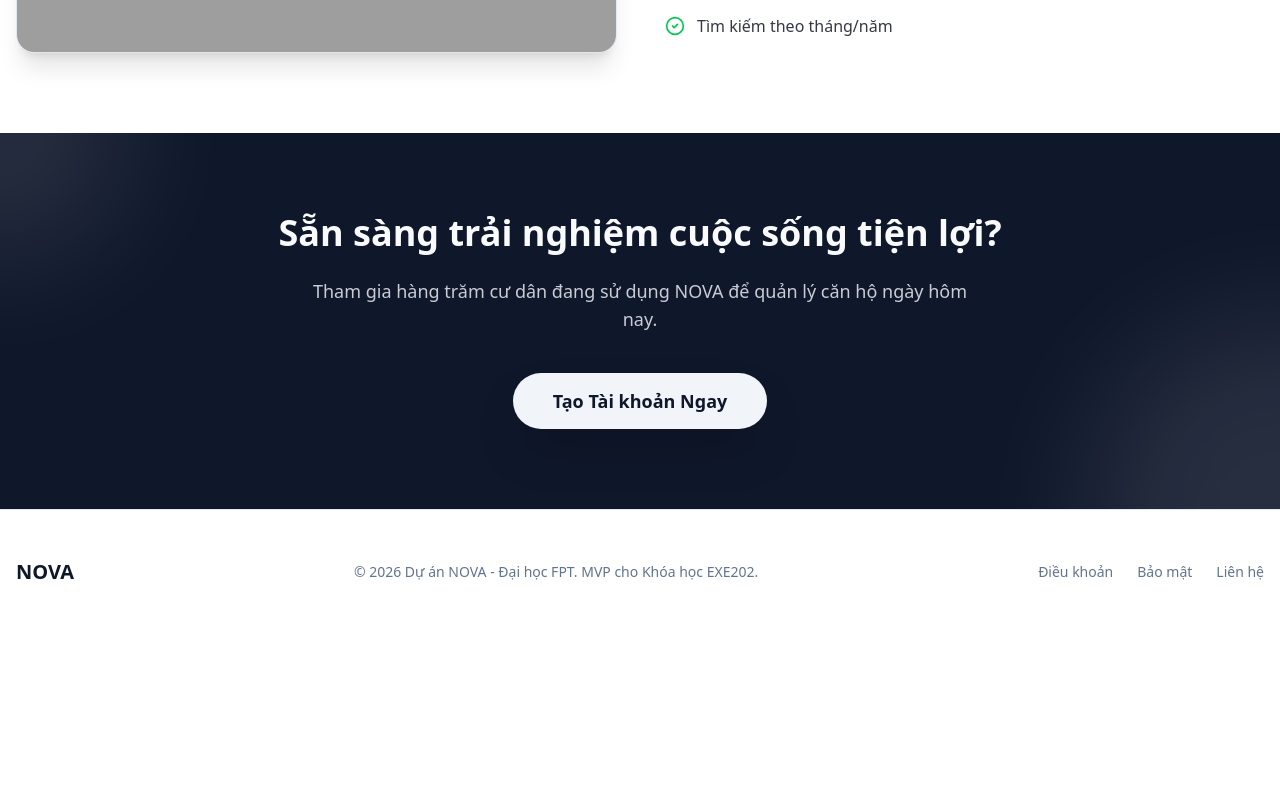
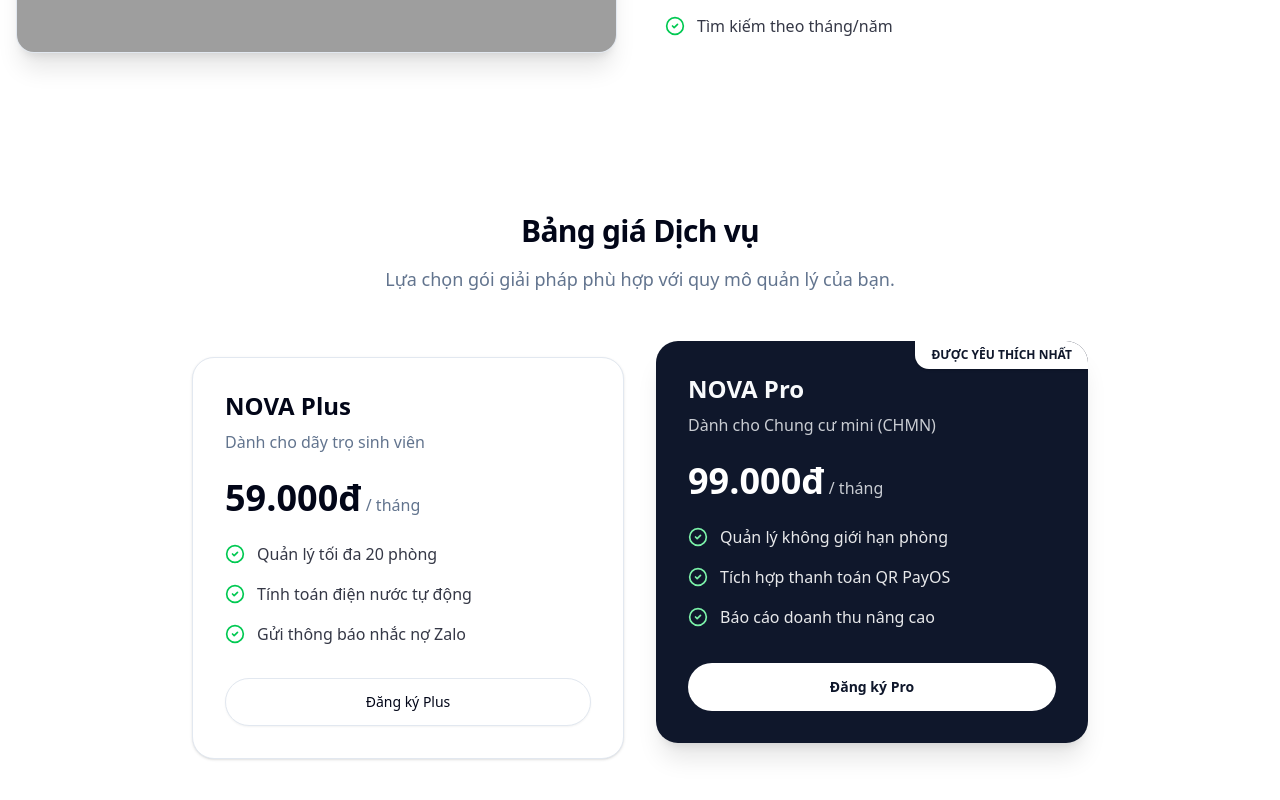
Before and after one commit to baole405/NOVA_FE, a Next.js app: page / in a window 1280 px wide. Shown: the part 2740-3540 px from the top of the page. Before the commit the page ends 3374 px from the top, so only its background shows below. Built offline with nearby package versions, Linux system fonts and the light colour scheme; no server answers; grey boxes are pictures that could not be loaded.

Commit message:
feat: implement marketing landing page and create skeleton files for manager dashboard and apartment management views

```diff
--- a/src/app/(protected)/manager/apartments/page.tsx
+++ b/src/app/(protected)/manager/apartments/page.tsx
@@ -4,6 +4,7 @@
 import { useMemo, useState } from "react";
 import { ApartmentDialog } from "@/components/manager/apartments/apartment-dialog";
 import { ApartmentTable } from "@/components/manager/apartments/apartment-table";
+import { fetchApi } from "@/lib/api-client";
 import {
   AlertDialog,
   AlertDialogAction,
@@ -22,20 +23,24 @@
   CardHeader,
   CardTitle,
 } from "@/components/ui/card";
-import {
-  Select,
-  SelectContent,
-  SelectItem,
-  SelectTrigger,
-  SelectValue,
-} from "@/components/ui/select";
-import { mockManagerApartments } from "@/lib/mock-data";
+import { Select, SelectContent, SelectItem, SelectTrigger, SelectValue } from "@/components/ui/select";
 import type { ManagerApartment } from "@/types";
+import { useEffect } from "react";
 
 export default function ManagerApartmentsPage() {
-  const [apartments, setApartments] = useState<ManagerApartment[]>(
-    mockManagerApartments,
-  );
+  const [apartments, setApartments] = useState<ManagerApartment[]>([]);
+
+  useEffect(() => {
+    const loadData = async () => {
+      try {
+        const data = await fetchApi<ManagerApartment[]>("/apartments");
+        setApartments(data);
+      } catch (error) {
+        console.error("Failed to load apartments:", error);
+      }
+    };
+    loadData();
+  }, []);
   const [blockFilter, setBlockFilter] = useState("all");
   const [statusFilter, setStatusFilter] = useState("all");
   const [createOpen, setCreateOpen] = useState(false);
--- a/src/app/page.tsx
+++ b/src/app/page.tsx
@@ -221,6 +221,66 @@
         </div>
       </section>
 
+      {/* --- PRICING SECTION --- */}
+      <section className="py-20 bg-background">
+        <div className="container px-4 mx-auto">
+          <div className="text-center mb-16">
+            <h2 className="text-3xl font-bold tracking-tight mb-4">
+              Bảng giá Dịch vụ
+            </h2>
+            <p className="text-muted-foreground text-lg max-w-2xl mx-auto">
+              Lựa chọn gói giải pháp phù hợp với quy mô quản lý của bạn.
+            </p>
+          </div>
+
+          <div className="grid md:grid-cols-2 gap-8 max-w-4xl mx-auto">
+            {/* NOVA Plus */}
+            <div className="bg-card p-8 rounded-3xl border shadow-sm flex flex-col">
+              <h3 className="text-2xl font-bold mb-2">NOVA Plus</h3>
+              <p className="text-muted-foreground mb-6">Dành cho dãy trọ sinh viên</p>
+              <div className="mb-6">
+                <span className="text-4xl font-extrabold">59.000đ</span>
+                <span className="text-muted-foreground"> / tháng</span>
+              </div>
+              <ul className="space-y-4 mb-8 flex-1">
+                <ListItem text="Quản lý tối đa 20 phòng" />
+                <ListItem text="Tính toán điện nước tự động" />
+                <ListItem text="Gửi thông báo nhắc nợ Zalo" />
+              </ul>
+              <Button className="w-full rounded-full h-12" variant="outline">Đăng ký Plus</Button>
+            </div>
+
+            {/* NOVA Pro */}
+            <div className="bg-primary text-primary-foreground p-8 rounded-3xl shadow-xl flex flex-col relative overflow-hidden transform md:-translate-y-4 transition-transform hover:-translate-y-6">
+              <div className="absolute top-0 right-0 bg-white text-primary font-bold text-xs px-4 py-1.5 rounded-bl-xl shadow-sm">
+                ĐƯỢC YÊU THÍCH NHẤT
+              </div>
+              <h3 className="text-2xl font-bold mb-2">NOVA Pro</h3>
+              <p className="text-primary-foreground/80 mb-6">Dành cho Chung cư mini (CHMN)</p>
+              <div className="mb-6">
+                <span className="text-4xl font-extrabold text-white">99.000đ</span>
+                <span className="text-primary-foreground/80"> / tháng</span>
+              </div>
+              <ul className="space-y-4 mb-8 flex-1">
+                <li className="flex items-center gap-3">
+                  <CheckCircle2 className="w-5 h-5 text-green-300 shrink-0" />
+                  <span className="text-white/90">Quản lý không giới hạn phòng</span>
+                </li>
+                <li className="flex items-center gap-3">
+                  <CheckCircle2 className="w-5 h-5 text-green-300 shrink-0" />
+                  <span className="text-white/90">Tích hợp thanh toán QR PayOS</span>
+                </li>
+                <li className="flex items-center gap-3">
+                  <CheckCircle2 className="w-5 h-5 text-green-300 shrink-0" />
+                  <span className="text-white/90">Báo cáo doanh thu nâng cao</span>
+                </li>
+              </ul>
+              <Button className="w-full rounded-full h-12 bg-white text-primary hover:bg-gray-100 font-bold">Đăng ký Pro</Button>
+            </div>
+          </div>
+        </div>
+      </section>
+
       <section className="py-20 bg-primary text-primary-foreground relative overflow-hidden">
         <div className="container px-4 mx-auto text-center relative z-10">
           <h2 className="text-3xl md:text-4xl font-bold mb-6">
--- a/src/components/manager/dashboard/manager-dashboard-client.tsx
+++ b/src/components/manager/dashboard/manager-dashboard-client.tsx
@@ -1,6 +1,6 @@
 "use client";
 
-import { Building2, DollarSign, TrendingUp, Users } from "lucide-react";
+import { Building2, DollarSign, TrendingUp, Users, MessageSquare } from "lucide-react";
 import Link from "next/link";
 import { useState } from "react";
 import { Button } from "@/components/ui/button";
@@ -64,6 +64,36 @@
           period={period}
           onPeriodChange={handlePeriodChange}
         />
+      )}
+
+      {/* Recent Feedbacks */}
+      {activity?.recentFeedbacks && activity.recentFeedbacks.length > 0 && (
+        <Card className="bg-primary/5 border-primary/20">
+          <CardHeader>
+            <CardTitle className="flex items-center gap-2">
+              <MessageSquare className="h-5 w-5 text-primary" />
+              Phản hồi mới nhất từ Khách hàng
+            </CardTitle>
+          </CardHeader>
+          <CardContent>
+            {activity.recentFeedbacks.map((fb) => (
+              <div key={fb.id} className="flex gap-4 items-start mb-4 last:mb-0">
+                <div className="h-10 w-10 rounded-full bg-primary/20 flex items-center justify-center font-bold text-primary shrink-0 uppercase">
+                  {fb.user?.fullName?.charAt(0) || "U"}
+                </div>
+                <div>
+                  <p className="font-semibold text-sm">{fb.user?.fullName || "Người dùng ẩn danh"}</p>
+                  <p className="text-xs text-muted-foreground mb-2">
+                    {new Date(fb.createdAt).toLocaleDateString("vi-VN")} • Gửi từ ứng dụng
+                  </p>
+                  <p className="text-sm italic text-foreground/80 bg-background p-3 rounded-lg border">
+                    "{fb.description}"
+                  </p>
+                </div>
+              </div>
+            ))}
+          </CardContent>
+        </Card>
       )}
 
       {/* Quick Actions */}
--- a/src/types/stats.ts
+++ b/src/types/stats.ts
@@ -45,7 +45,18 @@
   createdAt: string;
 }
 
+export interface RecentFeedback {
+  id: number;
+  title: string;
+  description: string;
+  createdAt: string;
+  user: {
+    fullName: string;
+  };
+}
+
 export interface StatsActivity {
   recentTransactions: RecentTransaction[];
   recentBills: RecentBill[];
+  recentFeedbacks?: RecentFeedback[];
 }
```
Also changed, not shown: 2 other files (tests, documents, lock files or other folders).
